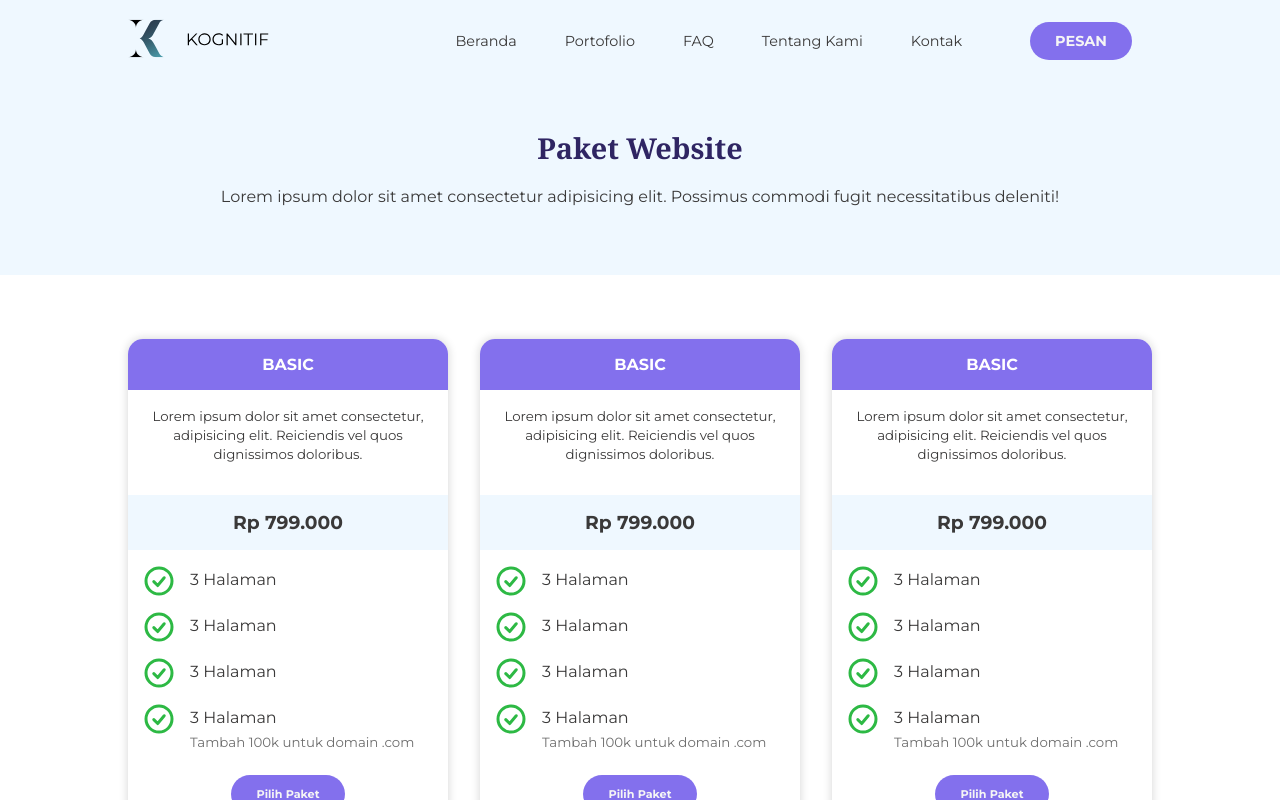
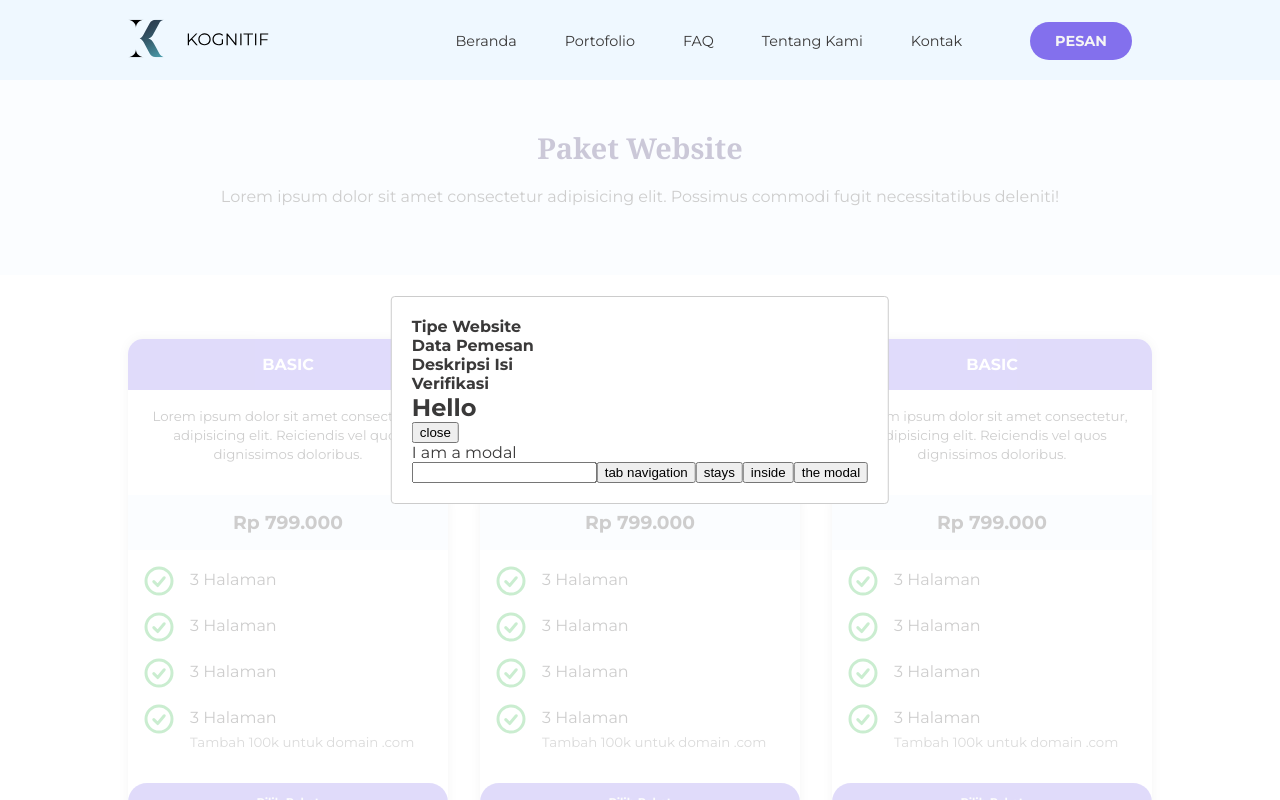
Before and after one commit to raharditya/kognitif.id, a Next.js app: page /pesan in a window 1280 px wide. Shown: the top 800 px of the page. Built offline with nearby package versions, Linux system fonts and the light colour scheme.

Commit message:
installed react modal

```diff
--- a/components/PackageItem.jsx
+++ b/components/PackageItem.jsx
@@ -47,9 +47,9 @@
       </div>
 
       <div className="pkg-cta-container">
-        <Link href="#">
-          <a className="heading-bold btn-primary">Pilih Paket</a>
-        </Link>
+        <div className="heading-bold btn-primary" onClick={props.openModal}>
+          Pilih Paket
+        </div>
       </div>
     </div>
   );
--- a/package.json
+++ b/package.json
@@ -12,6 +12,7 @@
     "node-sass": "^5.0.0",
     "react": "17.0.2",
     "react-collapsible": "^2.8.3",
-    "react-dom": "17.0.2"
+    "react-dom": "17.0.2",
+    "react-modal": "^3.13.1"
   }
 }
--- a/pages/pesan.jsx
+++ b/pages/pesan.jsx
@@ -1,17 +1,66 @@
+import { useState } from "react";
 import Head from "next/head";
 import Link from "next/link";
 import Collapsible from "react-collapsible";
+import Modal from "react-modal";
+
 import FaqContent from "../components/FaqContent";
 import FaqTitle from "../components/FaqTitle";
 import BottomCta from "../components/BottomCta";
 import PackageItem from "../components/PackageItem";
 
 function pesan(props) {
+  const [modalIsOpen, setIsOpen] = useState(true);
+
+  const customStyles = {
+    content: {
+      top: "50%",
+      left: "50%",
+      right: "auto",
+      bottom: "auto",
+      marginRight: "-50%",
+      transform: "translate(-50%, -50%)",
+    },
+  };
+  // Modal.setAppElement("#yourAppElement");
+
+  function closeModal() {
+    setIsOpen(false);
+  }
+
+  function openModal() {
+    setIsOpen(true);
+  }
+
   return (
     <div className="page-container">
       <Head>
         <title>Paket Website - Kognitif</title>
       </Head>
+
+      <Modal
+        isOpen={modalIsOpen}
+        onRequestClose={closeModal}
+        style={customStyles}
+        contentLabel="Example Modal"
+      >
+        <div className="form-progress">
+          <h4>Tipe Website</h4>
+          <h4>Data Pemesan</h4>
+          <h4>Deskripsi Isi</h4>
+          <h4>Verifikasi</h4>
+        </div>
+        <h2>Hello</h2>
+        <button onClick={closeModal}>close</button>
+        <div>I am a modal</div>
+        <form>
+          <input />
+          <button>tab navigation</button>
+          <button>stays</button>
+          <button>inside</button>
+          <button>the modal</button>
+        </form>
+      </Modal>
 
       <header className="pkg-header">
         <div className="inner-pkg-header container">
@@ -25,7 +74,7 @@
 
       <div className="pkg-content-container container">
         <section className="pkg-flex">
-          <PackageItem />
+          <PackageItem openModal={openModal} />
           <PackageItem />
           <PackageItem />
         </section>
```
Also changed, not shown: 1 other file (tests, documents, lock files or other folders).
